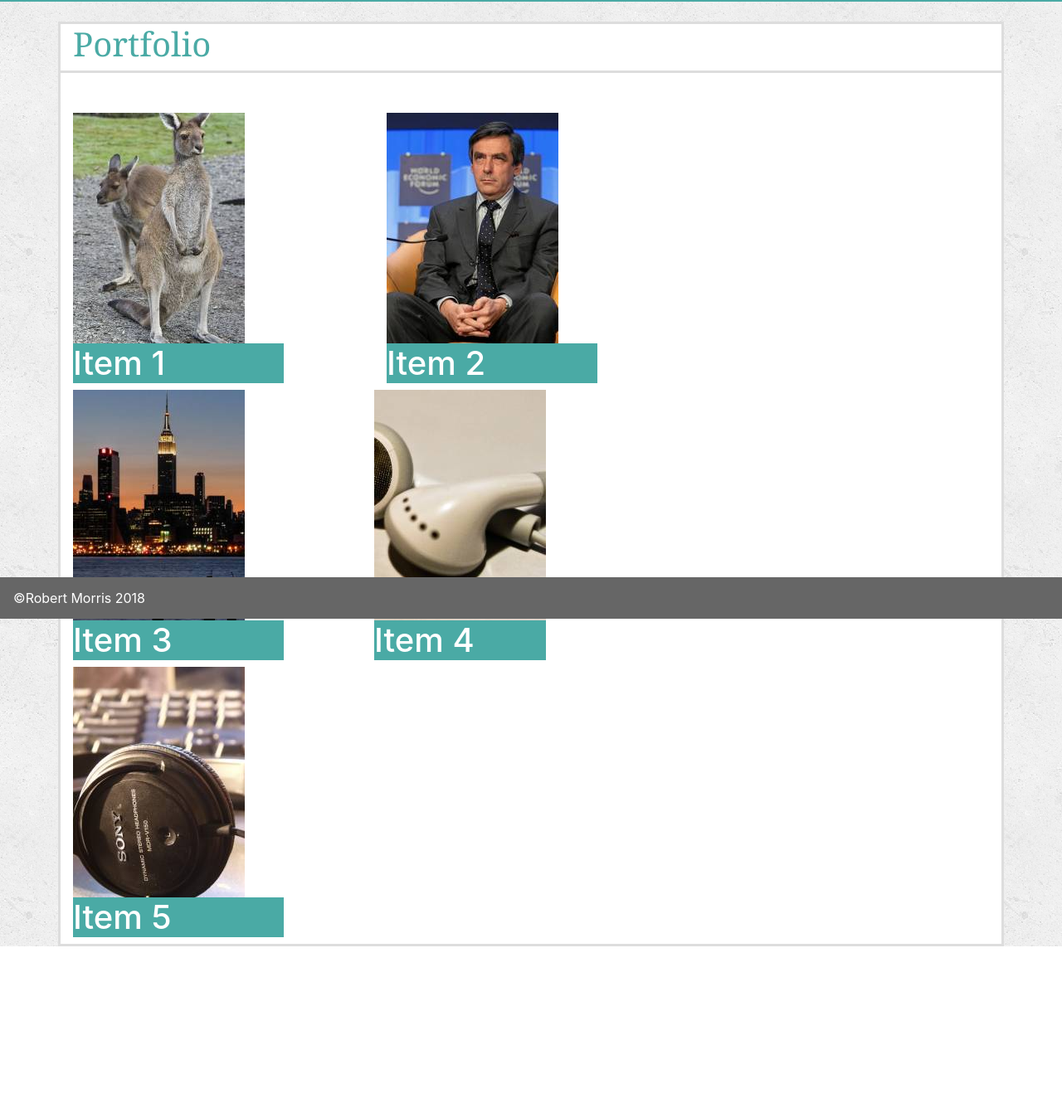
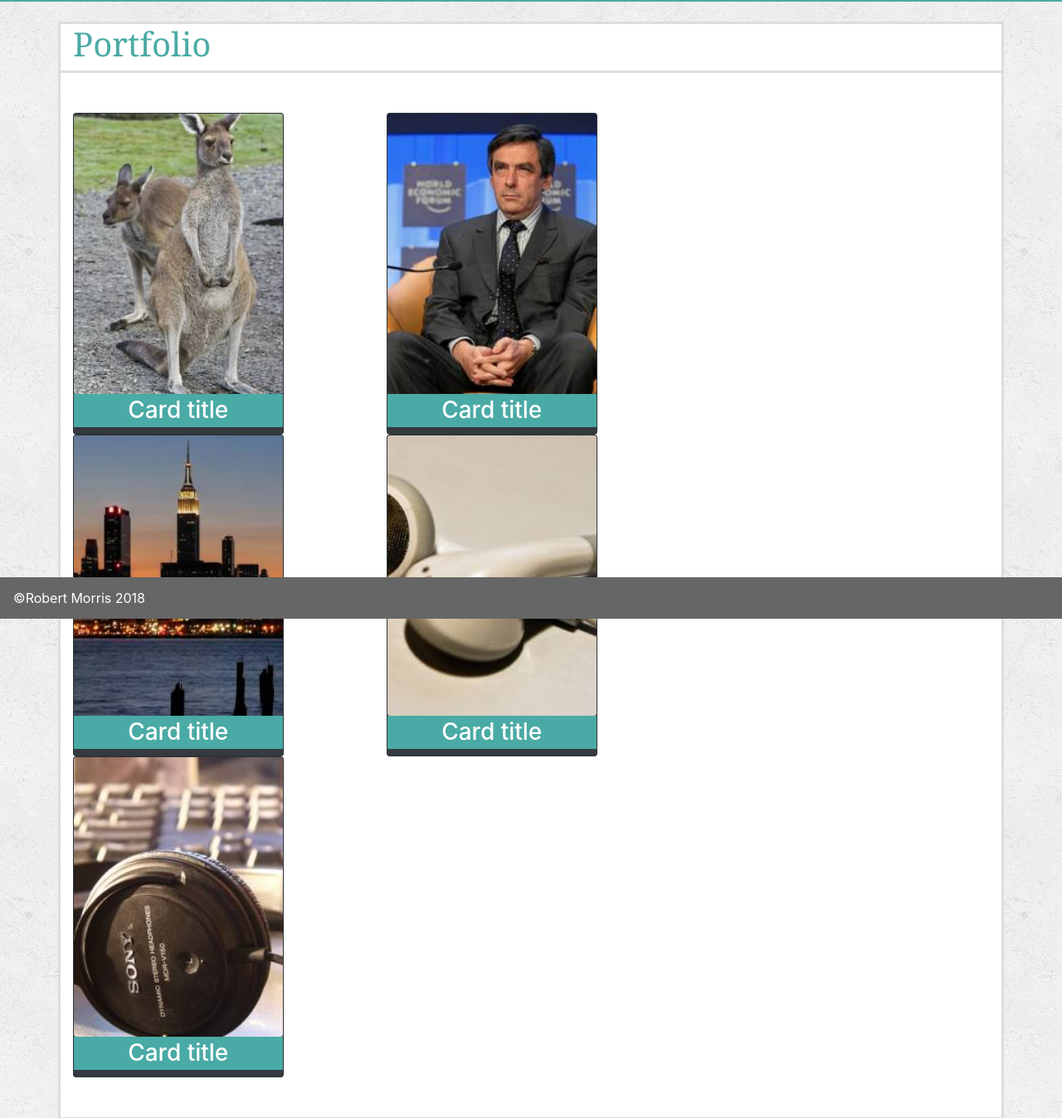
Before and after one commit to belamorris/Bootstrap-Portfolio, a plain HTML site: page portfolio.html in a window 1280 px wide. Shown: the part 54-1402 px from the top of the page at 83% size. Before the commit the page ends 1195 px from the top, so only its background shows below. Drawn offline with nearby package versions, Linux system fonts and the light colour scheme.

Commit message:
portfolio done

```diff
--- a/portfolio.html
+++ b/portfolio.html
@@ -5,8 +5,8 @@
 
   <meta charset="UTF-8">
   <title>Portfolio</title>
-  <script src="jquery-3.3.1.min.js"></script>
-  <script type="text/javascript" src="https://cdnjs.cloudflare.com/ajax/libs/popper.js/1.14.3/umd/popper.min.js"></script>
+  <script src="https://ajax.googleapis.com/ajax/libs/jquery/3.3.1/jquery.min.js"></script>
+  <script src="https://maxcdn.bootstrapcdn.com/bootstrap/4.1.3/js/bootstrap.min.js"></script>
   <link rel="stylesheet" href="https://maxcdn.bootstrapcdn.com/bootstrap/4.0.0/css/bootstrap.min.css">
 
 </head>
@@ -37,32 +37,44 @@
           <br>
           <div class="row">
                 <div class="col-sm-3">
-                  <img src="Img/animals-h-c-207-278-1.jpg">
-                  <h1 style="background-color: #4aaaa5; color: #ffffff;">Item 1</h1>
+                        <div class="card bg-dark text-white">
+                           <img class="card-img" src="Img/animals-h-c-207-278-1.jpg" alt="Card image">
+                             <h3 style="background-color: #4aaaa5; color: #ffffff; width: 100%; height: 40px; text-align: center; padding: 3px;">Card title</h3>
+                            </div>
                      </div>
               <div class="col-sm-1"></div>
               <div class="col-sm-3">
-                  <img src="Img/business-h-c-207-278-9.jpg">
-                  <h1  style="background-color: #4aaaa5; color: #ffffff;">Item 2</h1>
+                    <div class="card bg-dark text-white">
+                       <img class="card-img" src="Img/business-h-c-207-278-9.jpg" alt="Card image">
+                         <h3 style="background-color: #4aaaa5; color: #ffffff; width: 100%; height: 40px; text-align: center; padding: 3px;">Card title</h3>
+                        </div>
                  </div>
           </div>
           <div class="row">
                 <div class="col-sm-3">
-                  <img src="Img/city-h-c-207-278-4.jpg">
-                  <h1 style="background-color: #4aaaa5; color: #ffffff;">Item 3</h1>
+                        <div class="card bg-dark text-white">
+                           <img class="card-img" src="Img/city-h-c-207-278-4.jpg" alt="Card image">
+                             <h3 style="background-color: #4aaaa5; color: #ffffff; width: 100%; height: 40px; text-align: center; padding: 3px;">Card title</h3>
+                            </div>
                      </div>
               <div class="col-sm-1"></div>
-              <div class="col-cm-3">
-                  <img src="Img/technics-h-c-207-278-5.jpg">
-                  <h1 style="background-color: #4aaaa5; color: #ffffff;">Item 4</h1>
+              <div class="col-sm-3">
+                    <div class="card bg-dark text-white">
+                       <img class="card-img" src="Img/technics-h-c-207-278-5.jpg" alt="Card image">
+                         <h3 style="background-color: #4aaaa5; color: #ffffff; width: 100%; height: 40px; text-align: center; padding: 3px;">Card title</h3>
+                        </div>
                  </div>
           </div>
           <div class="row">
                 <div class="col-sm-3">
-                  <img src="Img/technics-h-c-207-278-6.jpg">
-                  <h1 style="background-color: #4aaaa5; color: #ffffff;">Item 5</h1>
+                 <div class="card bg-dark text-white">
+                    <img class="card-img" src="Img/technics-h-c-207-278-6.jpg" alt="Card image">
+                      <h3 style="background-color: #4aaaa5; color: #ffffff; width: 100%; height: 40px; text-align: center; padding: 3px;">Card title</h3>
                      </div>
               </div>
+          </div>
+          <br>
+          <br>
       </div>
       <nav class="navbar fixed-bottom  " style="background-color: #666666;  ">
         <a class="navbar-brand " href="#" style="color: #ffffff; font-size: 16px; ">&copyRobert Morris 2018</a>
```
Also changed, not shown: contact.html (+2 -2 lines), index.html (+2 -2 lines). Lines whose indentation alone changed are shown as unchanged.
